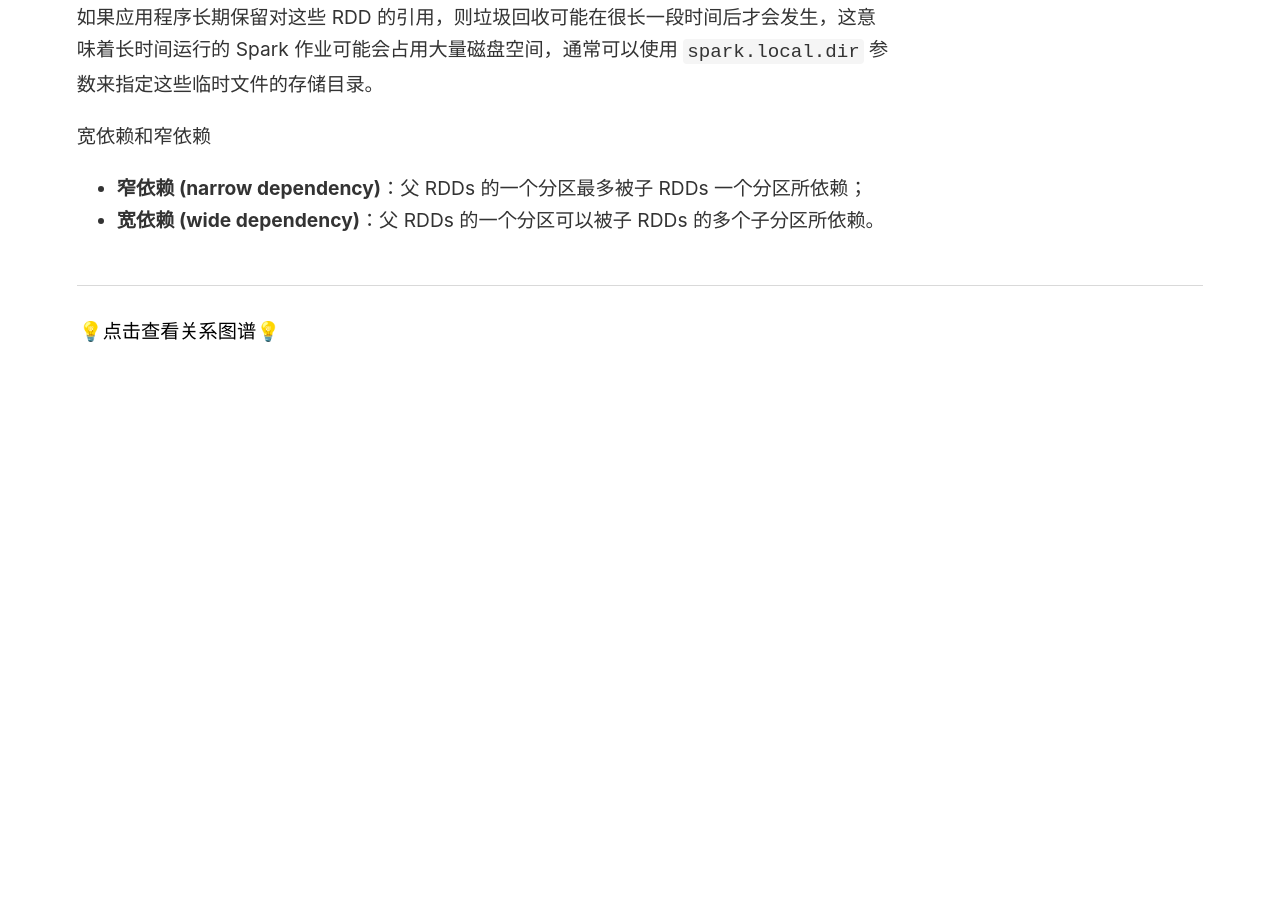
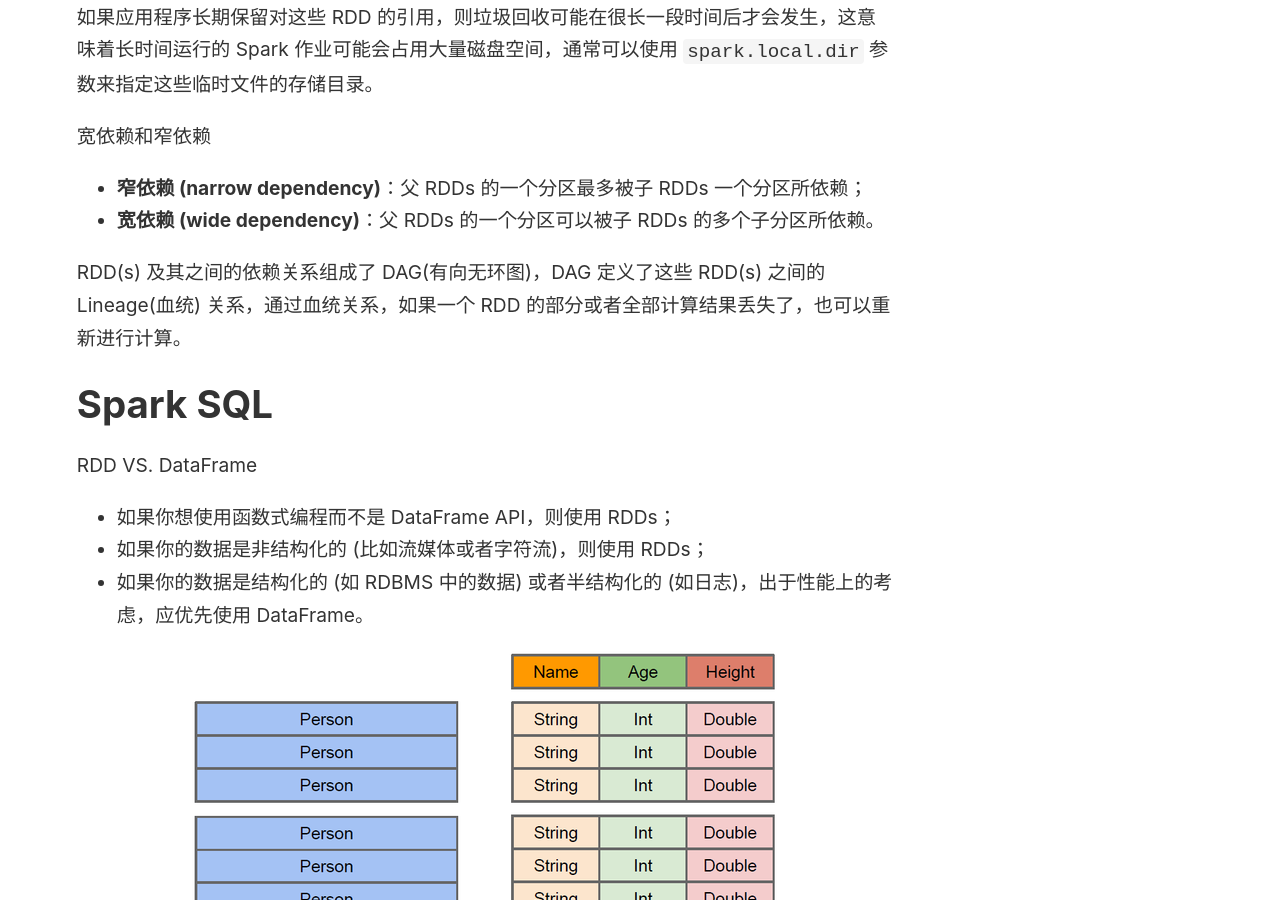
Before and after one commit to wingowen/digital-garden-jekyll, a Jekyll site: the page built from _notes/Spark.md, in a window 1280 px wide and 900 px high, scrolled down 1546 px. Built offline with Jekyll 4.4.1, drawn with Linux system fonts in a browser that asks for light colours; before the commit the page ends 2006 px from its top, so only the background shows below that; some of the changed text lies outside the part shown.

Commit message:
vault backup: 2024-08-19 17:42:34

```diff
--- a/_notes/Spark.md
+++ b/_notes/Spark.md
@@ -34,3 +34,20 @@
 宽依赖和窄依赖
 - **窄依赖 (narrow dependency)**：父 RDDs 的一个分区最多被子 RDDs 一个分区所依赖；
 - **宽依赖 (wide dependency)**：父 RDDs 的一个分区可以被子 RDDs 的多个子分区所依赖。
+
+RDD(s) 及其之间的依赖关系组成了 DAG(有向无环图)，DAG 定义了这些 RDD(s) 之间的 Lineage(血统) 关系，通过血统关系，如果一个 RDD 的部分或者全部计算结果丢失了，也可以重新进行计算。
+
+# Spark SQL
+
+RDD VS. DataFrame
+- 如果你想使用函数式编程而不是 DataFrame API，则使用 RDDs；
+- 如果你的数据是非结构化的 (比如流媒体或者字符流)，则使用 RDDs；
+- 如果你的数据是结构化的 (如 RDBMS 中的数据) 或者半结构化的 (如日志)，出于性能上的考虑，应优先使用 DataFrame。
+
+![](assets/images/Spark-1.png)
+
+Dataset：集成了 RDD 和 DataFrame 的优点，具备强类型的特点，同时支持 Lambda 函数，但只能在 Scala 和 Java 语言中使用。
+
+# Spark Streaming
+
+Storm 和 Flink 都是真正意义上的流计算框架，但 Spark Streaming 只是将数据流进行极小粒度的拆分，拆分为多个批处理，使得其能够得到接近于流处理的效果，但其本质上还是批处理（或微批处理）。
```
Also changed, not shown: _notes/大数据组件.md (+5 -1 lines), _notes/Flink.md (added), assets/images/Spark-1.png (added).
